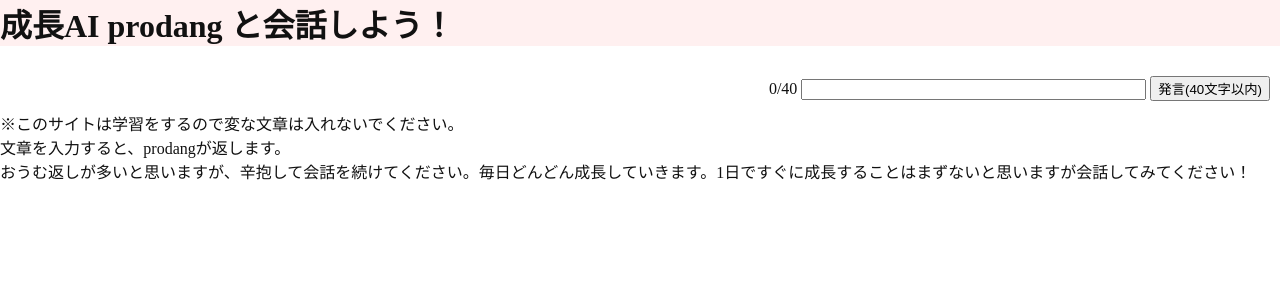
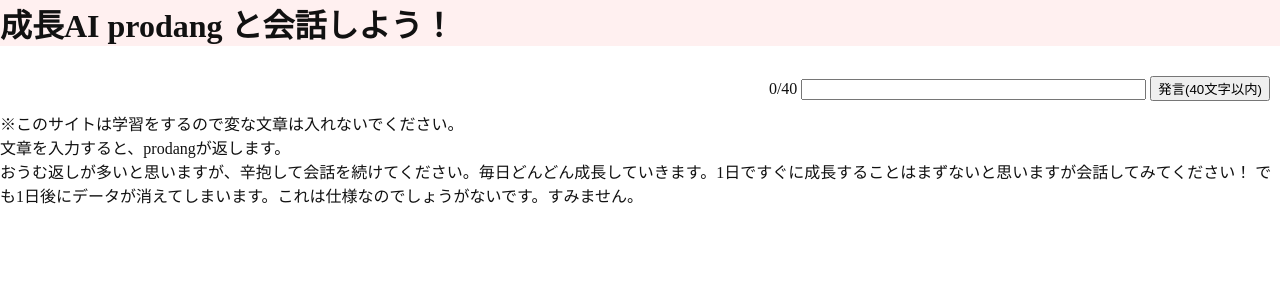
Before and after one commit to Progwan/prodangAI, a Flask app: page / in a window 1280 px wide. Shown: the top 300 px of the page. Run offline with Flask 2, Linux system fonts and the light colour scheme.

Commit message:
Update index.html

```diff
--- a/templates/index.html
+++ b/templates/index.html
@@ -51,6 +51,7 @@
   ※このサイトは学習をするので変な文章は入れないでください。<br>
   文章を入力すると、prodangが返します。<br>
   おうむ返しが多いと思いますが、辛抱して会話を続けてください。毎日どんどん成長していきます。1日ですぐに成長することはまずないと思いますが会話してみてください！
+  でも1日後にデータが消えてしまいます。これは仕様なのでしょうがないです。すみません。
   <script>
     "use strict";
 
```
